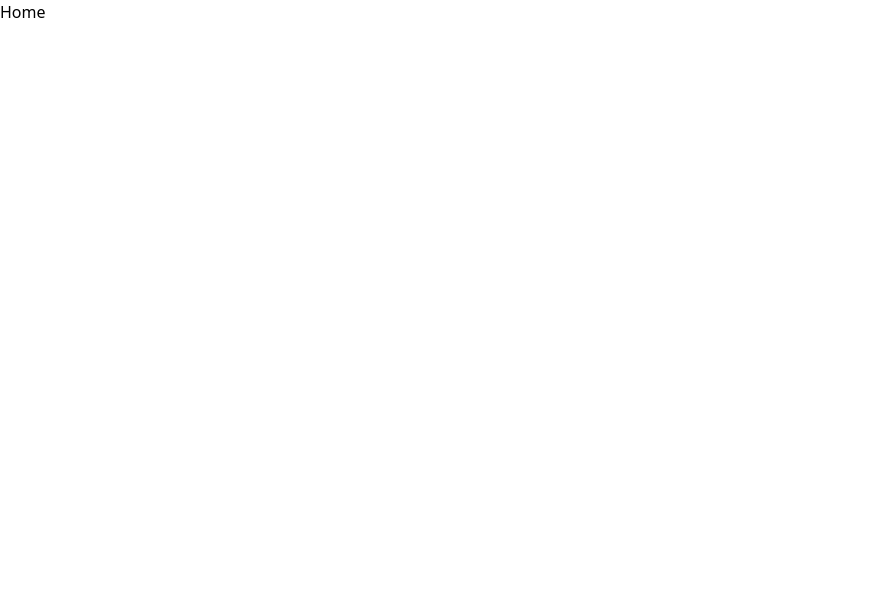
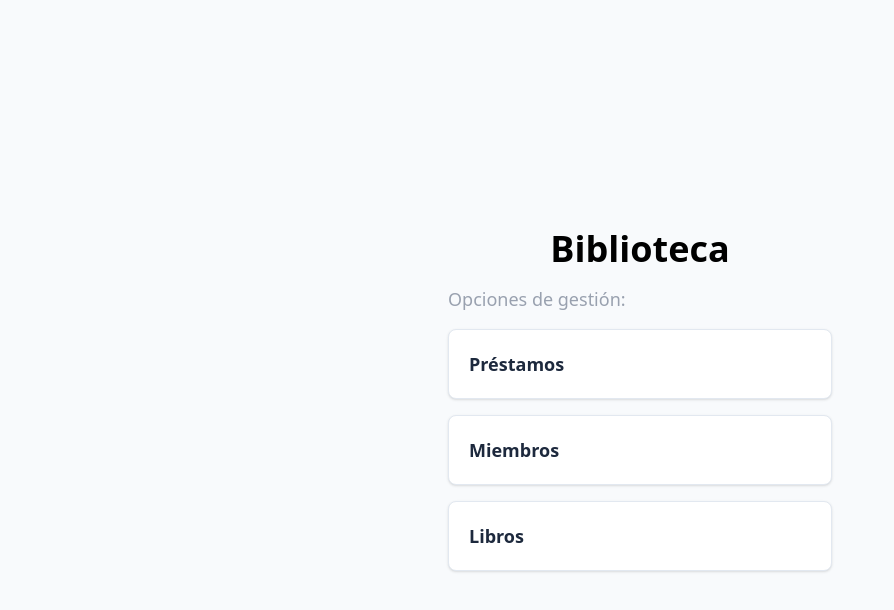
Before and after one commit to baucuenca/ASI-TP5-frontend, a React (Vite) app: page / in a window 1280 px wide. Shown: the top 610 px of the page, without its empty margins (0-894 px from the left). Built offline with nearby package versions, Linux system fonts and the light colour scheme.

Commit message:
Implementado el menu en Home

```diff
--- /dev/null
+++ b/src/components/MenuCard.tsx
@@ -0,0 +1,23 @@
+// Componente de Menu, cada MenuCard es una opcion
+
+import { Link } from "react-router-dom";
+
+type MenuCardProps = {
+  to: string;
+  title: string;
+  subtitle?: string;
+};
+
+function MenuCard({ to, title, subtitle }: MenuCardProps) {
+  return (
+    <Link
+      to={to}
+      className="block rounded-lg border border-slate-200 bg-white p-5 shadow-sm hover:shadow-md transition focus:outline-none focus:ring-2 focus:ring-indigo-500"
+    >
+      <h2 className="text-lg font-semibold text-slate-800">{title}</h2>
+      {subtitle && <p className="text-sm text-slate-500 mt-1">{subtitle}</p>}
+    </Link>
+  );
+}
+
+export default MenuCard;
--- a/src/pages/Home.tsx
+++ b/src/pages/Home.tsx
@@ -1,10 +1,22 @@
 // Pagina de inicio
+
+import MenuCard from "../components/MenuCard";
 
 function Home() {
   return (
-    <>
-      <h1>Home</h1>
-    </>
+    <main className="min-h-screen bg-slate-50 flex items-center justify-center p-6">
+      <div className="w-full max-w-sm">
+        <h1 className="text-4xl font-bold text-center mb-4">Biblioteca</h1>
+        <h2 className="text-lg  mb-4 text-gray-400">Opciones de gestión:</h2>
+
+        {/* Menu */}
+        <div className="space-y-4">
+          <MenuCard to="/loans" title="Préstamos" />
+          <MenuCard to="/members" title="Miembros" />
+          <MenuCard to="/books" title="Libros" />
+        </div>
+      </div>
+    </main>
   );
 }
 
```
